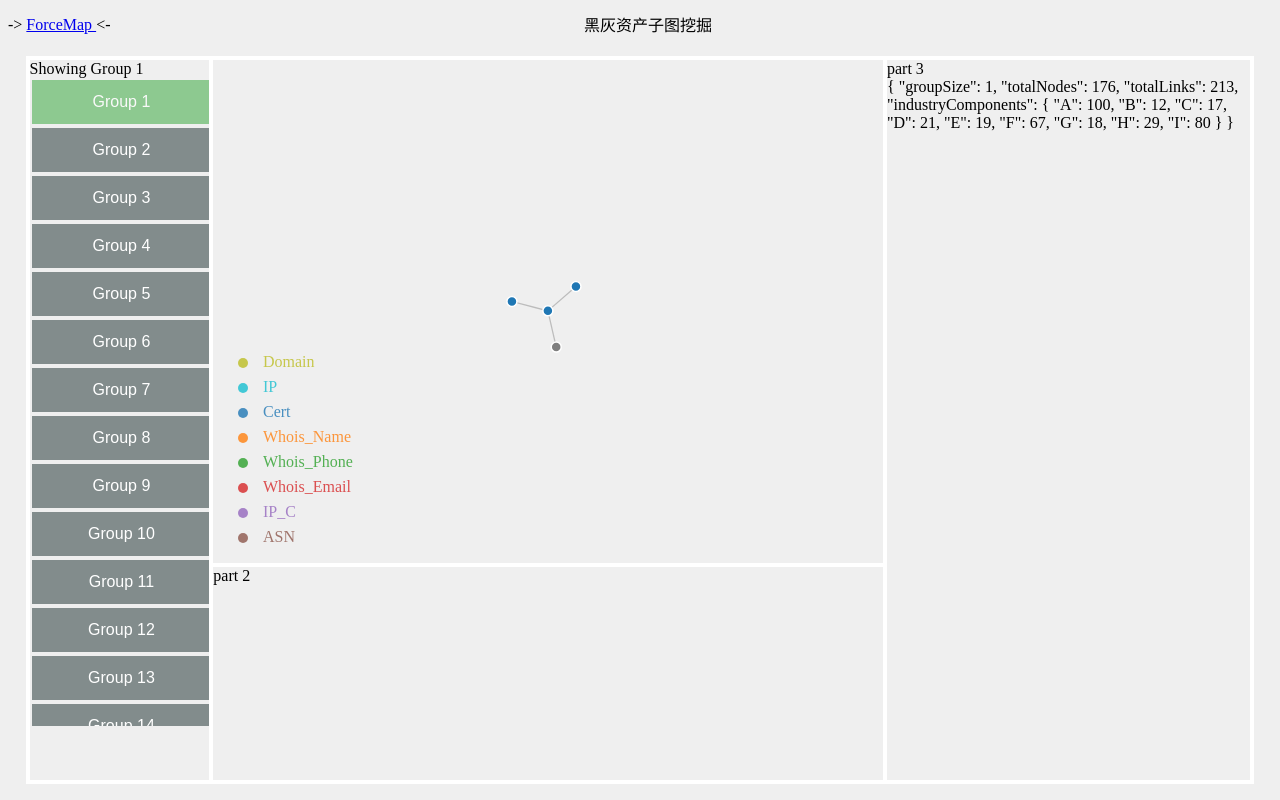
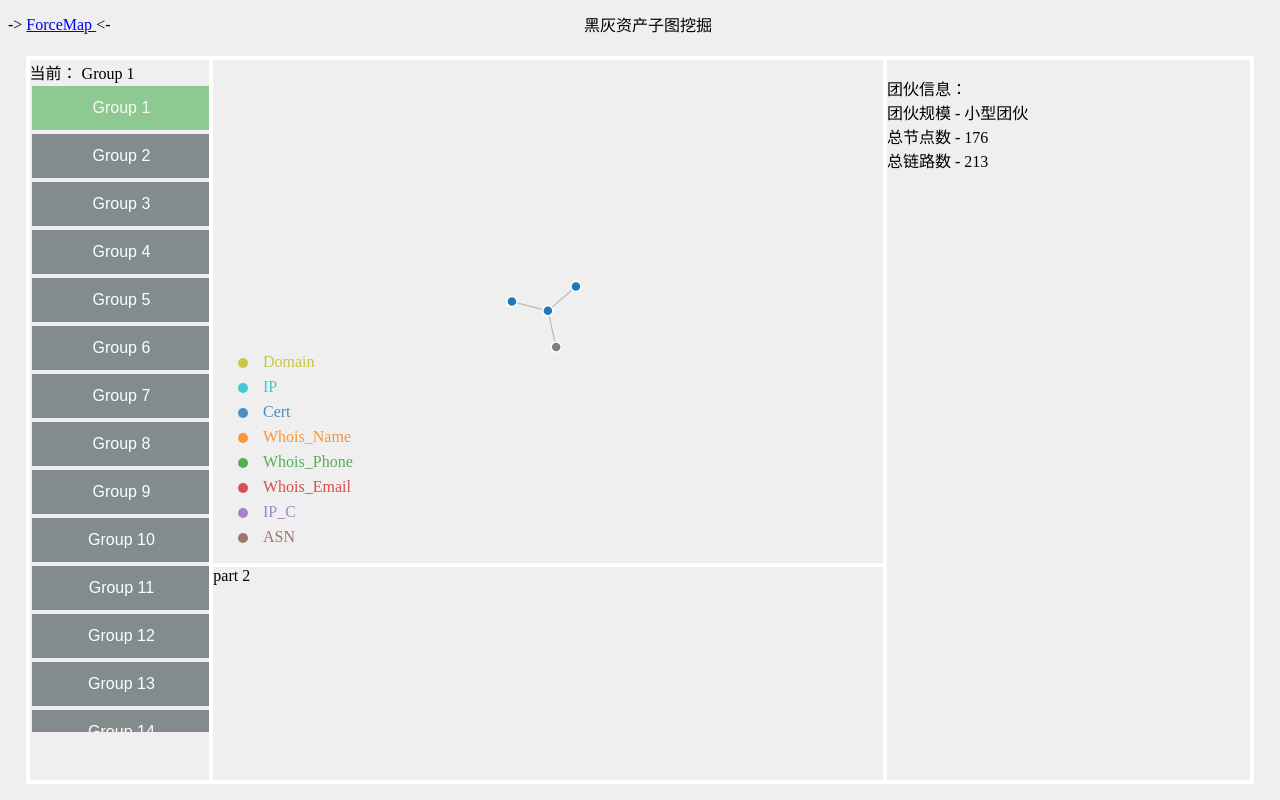
Before and after one commit to ArcPen/asset-subgraph-visualization, a Flask app: page / in a window 1280 px wide. Run offline with Flask 2, Linux system fonts and the light colour scheme; some libraries are stand-ins or nearby versions.

Commit message:
add the display of group info

```diff
--- a/templates/mainpage.html
+++ b/templates/mainpage.html
@@ -203,7 +203,7 @@ body {
     <!-- part 0 groupsList -->
     <div class="card" style="top:0%; bottom:0%; left:00%; right:85%">
         <div id="groupsList">
-            Showing Group ${currGroup}
+            当前： Group ${currGroup}
             <div style="position: absolute; height:90%; overflow:scroll;">
                 <button class="group-button" :class="{disabled: item===currGroup}" v-for="item in totalGroups" style="width:100%"
                     @click="onButtonClick(item)">
@@ -227,9 +227,20 @@ body {
 
     <!-- part 3 groupInfo, and a pie chart-->
     <div class="card" style="top:0%; bottom:0%; left:70%; right:00%">
-        part 3
         <div id="groupInfo">
-            ${info}
+            <p>
+                团伙信息：<br>
+                <template v-if="info">
+                    团伙规模 - ${['小型团伙', '中型团伙', '大型团伙'][info.groupSize-1]} <br>
+                    总节点数 - ${info.totalNodes} <br>
+                    总链路数 - ${info.totalLinks} <br>
+                </template>
+                <template v-else>
+                    暂无信息
+                </template>
+
+            </p>
+
 
         </div>
     </div>
```
